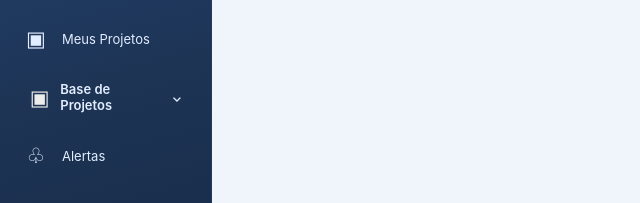
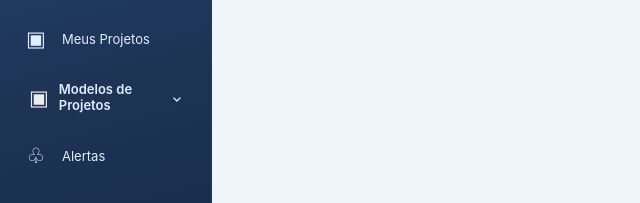
Before and after one commit to rafaelvalada-droid/Flow, a browser extension: page index.html in a window 1280 px wide. Shown: the part 361-564 px from the top of the page, 0-640 px from the left. Drawn offline with Linux system fonts and the light colour scheme; no server answers.

Commit message:
Rename project template menu to Modelos de Projetos

```diff
--- a/index.html
+++ b/index.html
@@ -33,7 +33,7 @@
         <button type="button" data-page="projetos"><span class="nav-icon">▦</span><span>Áreas</span></button>
         <button type="button" data-page="agenda"><span class="nav-icon">▤</span><span>Agenda</span></button>
         <button type="button" data-page="meus-projetos"><span class="nav-icon">▣</span><span>Meus Projetos</span></button>
-        <details class="project-nav-menu"><summary><span class="nav-icon">▣</span>Base de Projetos</summary><div id="project-template-menu"></div></details>
+        <details class="project-nav-menu"><summary><span class="nav-icon">▣</span>Modelos de Projetos</summary><div id="project-template-menu"></div></details>
         <button type="button" data-page="alertas"><span class="nav-icon">♧</span><span>Alertas</span></button>
         <button type="button" data-page="tempo" class="time-nav"><span class="nav-icon">◷</span><span>Gestão do Tempo</span></button>
       </nav>
```
